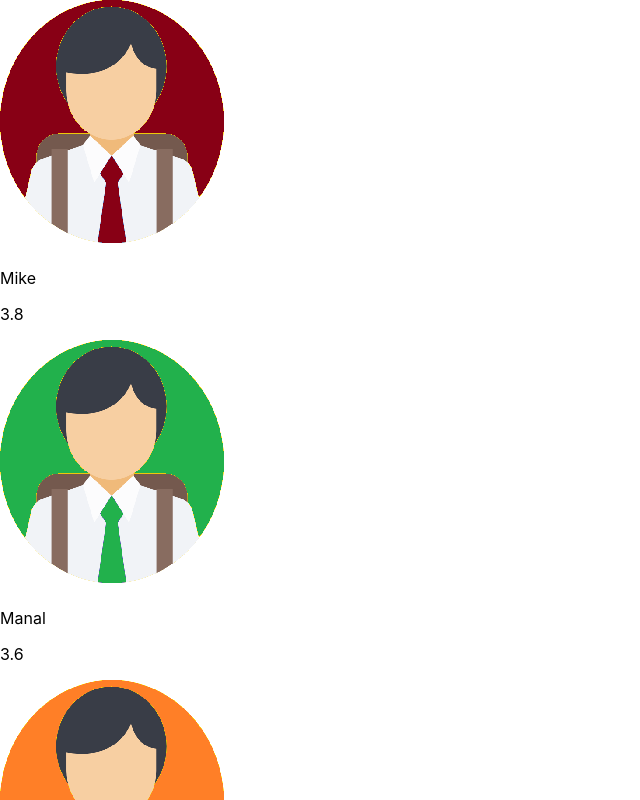
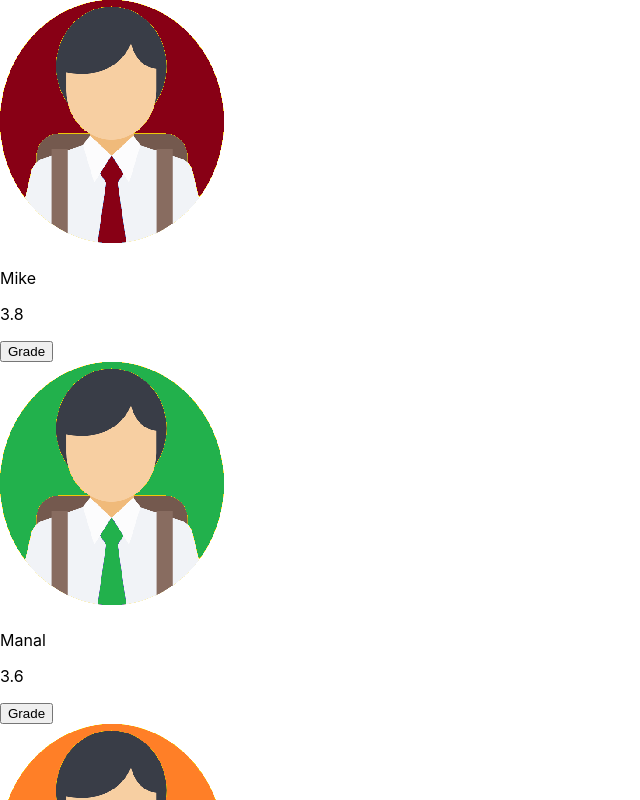
Before and after one commit to seoyounghwang/seoyoungHwang_midterm, a React (Create React App) app: page / in a window 1280 px wide. Shown: the top 800 px of the page, without its empty margins (0-640 px from the left). Built offline with nearby package versions, Linux system fonts and the light colour scheme.

Commit message:
install bootstrap

```diff
--- a/package.json
+++ b/package.json
@@ -6,7 +6,9 @@
     "@testing-library/jest-dom": "^5.16.4",
     "@testing-library/react": "^13.2.0",
     "@testing-library/user-event": "^13.5.0",
+    "bootstrap": "^5.1.3",
     "react": "^18.1.0",
+    "react-bootstrap": "^2.4.0",
     "react-dom": "^18.1.0",
     "react-scripts": "5.0.1",
     "web-vitals": "^2.1.4"
--- a/src/components/student.jsx
+++ b/src/components/student.jsx
@@ -4,11 +4,12 @@ class Student extends Component {
     render() {
         const {image, name, gpa} = this.props.student;
         return (
-            <>
+            <div>
             <img src={"./image/"+image} alt='profile'/>
             <p className="student-name">{name}</p>
             <p className="student-gpa">{gpa}</p>
-            </>
+            <button className="student-grade">Grade</button>
+            </div>
         );
     }
 }
```
Also changed, not shown: 1 other file (tests, documents, lock files or other folders).
